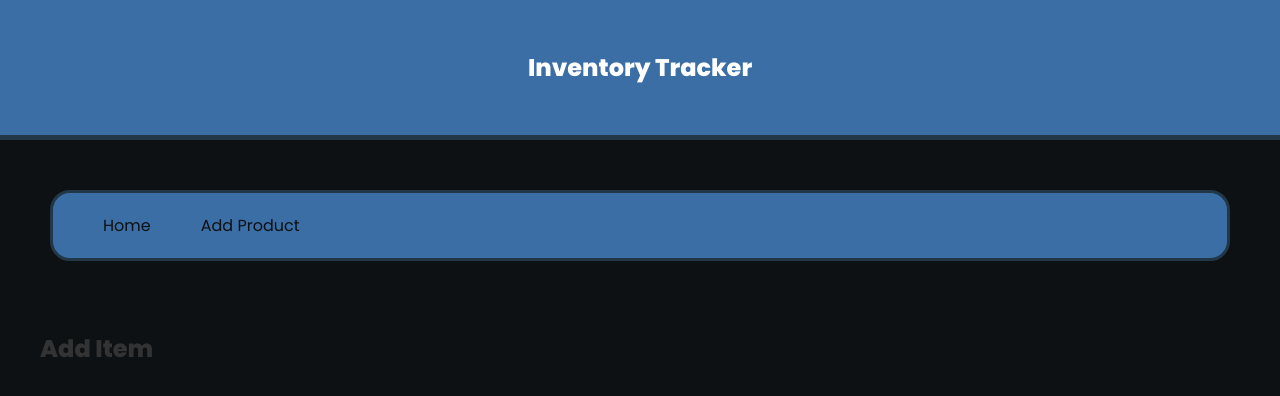
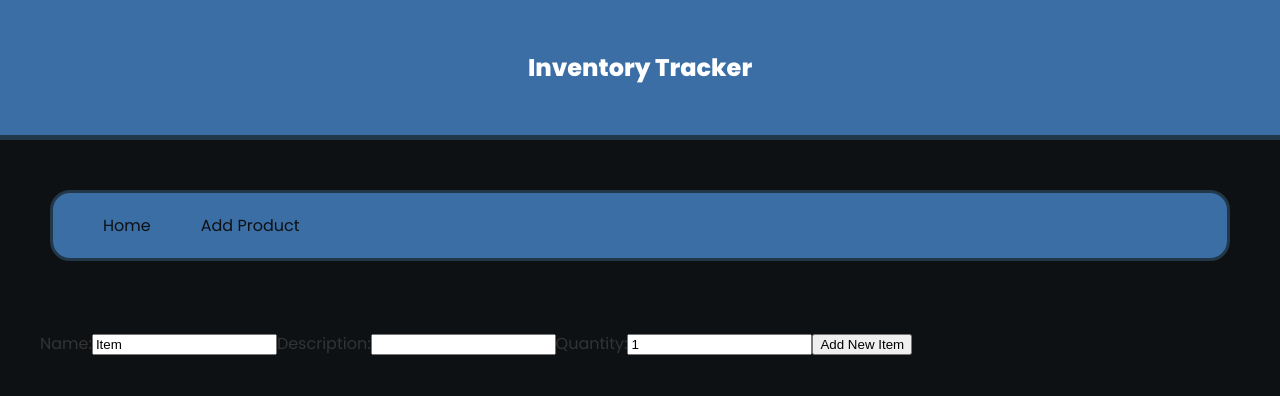
Before and after one commit to N1femi/InvenTrack, a React (Create React App) app: page /add in a window 1280 px wide. Shown: the top 396 px of the page. Built offline with nearby package versions, Linux system fonts and the light colour scheme; no server answers.

Commit message:
Added React backbone to AddProduct.js Component, plan to make it look like card and keep styling consistent across project.

```diff
--- a/src/pages/AddProduct.js
+++ b/src/pages/AddProduct.js
@@ -1,7 +1,44 @@
+import { useState } from "react"
+
 const AddProduct = () => {
+  const [name, setName] = useState('Item')
+  const [descrip, setDescrip] = useState('')
+  const [quantity, setQuantity] = useState(1)
+  const [errorMsg, setErrorMsg] = useState(null)
+
+
   return (
     <div className="page addproduct">
-      <h2>Add Item</h2>
+      <form>
+        <label htmlFor="name">Name:</label>
+        <input
+          type="text"
+          id="name"
+          value={name}
+          onChange={(e) => setName(e.target.value)}
+        />
+
+        <label htmlFor="descrip">Description:</label>
+        <input
+          type="text"
+          id="descrip"
+          value={descrip}
+          onChange={(e) => setDescrip(e.target.value)}
+        />
+
+        <label htmlFor="quantity">Quantity:</label>
+        <input
+          type="number"
+          id="quantity"
+          value={quantity}
+          onChange={(e) => setQuantity(e.target.value)}
+        />
+
+        <button>Add New Item</button>
+
+        {errorMsg && <p className="error">{errorMsg}</p>}
+
+      </form>
     </div>
   )
 }
```
